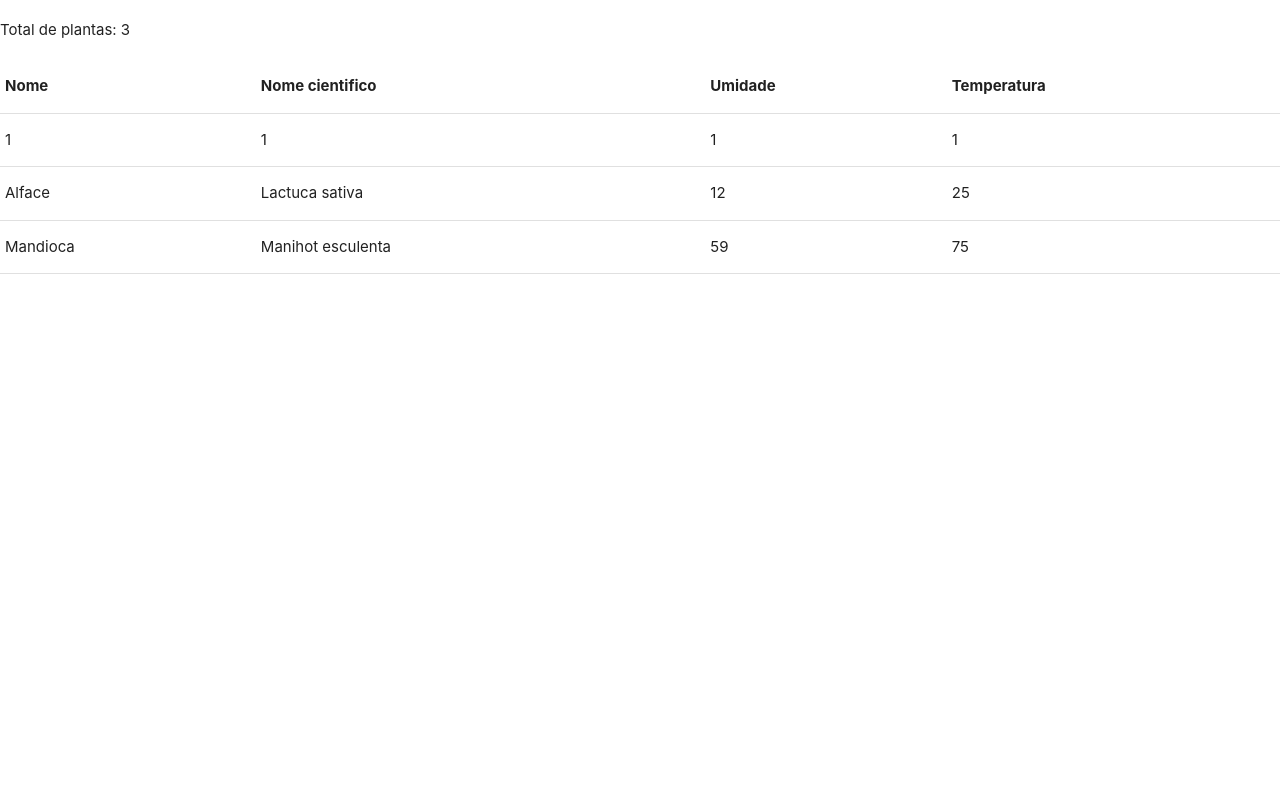
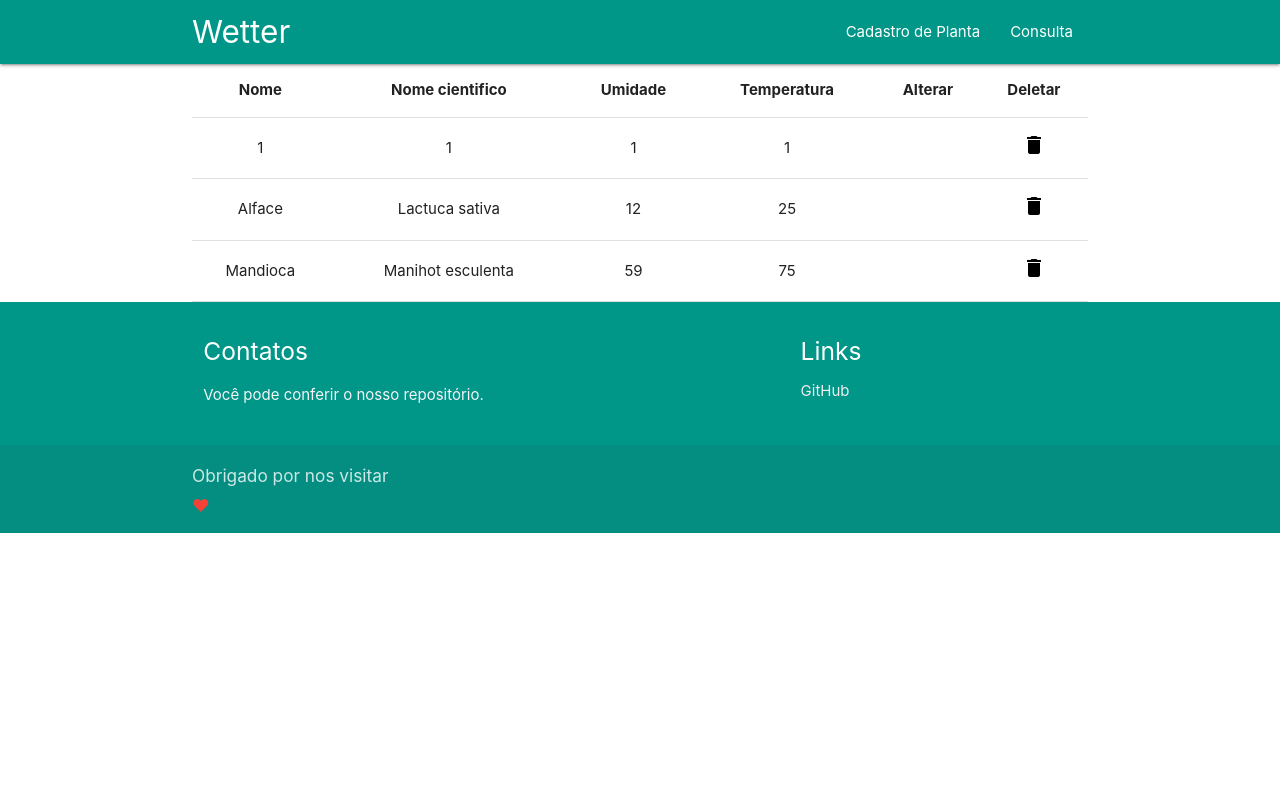
Before and after one commit to thedrops/-automatic-irrigation, a PHP site: page /consulta-planta.php in a window 1280 px wide. Run offline with PHP 8.4, Linux system fonts and the light colour scheme; data comes from the database, SQL or seed files in the repository; some libraries are stand-ins or nearby versions.

Commit message:
deletar plantas

```diff
--- a/automatic-irrigation/cadastro-planta.php
+++ b/automatic-irrigation/cadastro-planta.php
@@ -1,4 +1,6 @@
 <?php
+include('include/header.php');
+include('include/nav.php');
 
     require_once 'conexao.php';
 
@@ -42,6 +44,7 @@
 
     if($stmt->execute()){
         echo "cadastro efetuado com sucesso";
+
     }
     else{
         echo "erro no cadastro de planta";
--- a/automatic-irrigation/consulta-planta.php
+++ b/automatic-irrigation/consulta-planta.php
@@ -1,47 +1,42 @@
 <?php
+  include('include/header.php');
+  include('include/nav.php');
   require_once 'consulta-planta-sql.php';
+
 ?>
-
-<!DOCTYPE html>
-<html lang="en">
-<head>
-  <meta http-equiv="Content-Type" content="text/html; charset=UTF-8"/>
-  <meta name="viewport" content="width=device-width, initial-scale=1"/>
-  <title>Parallax Template - Materialize</title>
-
-  <!-- CSS  -->
-  <link href="https://fonts.googleapis.com/icon?family=Material+Icons" rel="stylesheet">
-  <link href="css/materialize.css" type="text/css" rel="stylesheet" media="screen,projection"/>
-  <link href="css/style.css" type="text/css" rel="stylesheet" media="screen,projection"/>
-</head>
-<body>
-      <p>Total de plantas: <?php echo $total ?></p>
-      <?php if ($total > 0): ?>
-
-      <table>
+    <!-- <p>Total de plantas: <?php echo $total ?></p>!-->
+      <?php if($total > 0): ?>
+      <div class="container">
+      <table class="center-align">
         <thead>
           <tr>
-              <th>Nome</th>
-              <th>Nome cientifico</th>
-              <th>Umidade</th>
-              <th>Temperatura</th>
+              <th class="center-align" >Nome</th>
+              <th class="center-align" >Nome cientifico</th>
+              <th class="center-align" >Umidade</th>
+              <th class="center-align" >Temperatura</th>
+              <th class="center-align" >Alterar</th>
+              <th class="center-align" >Deletar</th>
           </tr>
         </thead>
 
         <tbody>
           <?php while ($user = $stmt->fetch(PDO::FETCH_ASSOC)): ?>
           <tr>
-            <td><?php echo $user['nome_planta'] ?></td>
-            <td><?php echo $user['nome_cientifico'] ?></td>
-            <td><?php echo $user['umidade'] ?></td>
-            <td><?php echo $user['temperatura'] ?></td>
+            <td class="center-align"><?php echo $user['nome_planta'] ?></td>
+            <td class="center-align"><?php echo $user['nome_cientifico'] ?></td>
+            <td class="center-align"><?php echo $user['umidade'] ?></td>
+            <td class="center-align"><?php echo $user['temperatura'] ?></td>
+            <td class="center-align"><?php  ?></td>
+            <td class="center-align"><?php  ?><a href="excluir.php?id=<?php echo $user['id_planta'] ?>"><i class="material-icons black-text" >delete</i></a></td>
           </tr>
 
           <?php endwhile; ?>
         </tbody>
-        <?php else: ?>
-
-        <p>Nenhuma planta registrada</p>
+        <?php else:?>
+        <h3 class="center-align">Nenhuma planta registrada</h3>
 
         <?php endif; ?>
       </table>
+</div>
+<?php
+include('include/footer.php');?>
--- a/automatic-irrigation/css/style.css
+++ b/automatic-irrigation/css/style.css
@@ -5,7 +5,6 @@
  *
  * Made By MaterializeCSS.com
  */
-
 nav ul a,
 nav .brand-logo {
   color: #444;
--- a/automatic-irrigation/excluir.php
+++ b/automatic-irrigation/excluir.php
@@ -1,4 +1,7 @@
 <?php
+include('include/header.php');
+include('include/nav.php');
+
     require_once "conexao.php";
     // pega o ID da URL
     $id = isset($_GET['id']) ? $_GET['id'] : null;
@@ -21,4 +24,6 @@
         print_r($stmt->errorInfo());
     }
 
+
+include('include/footer.php');
 ?>
--- a/automatic-irrigation/include/footer.php
+++ b/automatic-irrigation/include/footer.php
@@ -1,8 +1,52 @@
-
+<footer class="page-footer teal">
+          <div class="container">
+            <div class="row">
+              <div class="col l6 s12">
+                <h5 class="white-text">Contatos</h5>
+                <p class="grey-text text-lighten-4">Você pode conferir o nosso repositório.</p>
+              </div>
+              <div class="col l4 offset-l2 s12">
+                <h5 class="white-text">Links</h5>
+                <ul>
+                  <li><a class="grey-text text-lighten-3 " href="https://github.com/thedrops/-automatic-irrigation">GitHub</a></li>
+                </ul>
+              </div>
+            </div>
+          </div>
+          <div class="footer-copyright">
+            <div class="container">
+                <h6>Obrigado por nos visitar</h6>
+                <h6 class="red-text " >♥</h6>
+            </div>
+          </div>
+        </footer>
+</body>
+</html>
   <!--  Scripts-->
   <script src="https://code.jquery.com/jquery-2.1.1.min.js"></script>
   <script src="js/materialize.js"></script>
   <script src="js/init.js"></script>
+  <script>
+      document.addEventListener('DOMContentLoaded', function() {
+    var elems = document.querySelectorAll('.sidenav');
+    var instances = M.Sidenav.init(elems, options);
+  });
 
-</body>
-</html>
+  // Or with jQuery
+
+  $(document).ready(function(){
+    $('.sidenav').sidenav();
+  });
+</script>
+
+<style>
+body {
+    display: flex;
+    min-height: 100vh;
+    flex-direction: column;
+  }
+
+  main {
+    flex: 1 0 auto;
+  }
+</style>
--- a/automatic-irrigation/include/header.php
+++ b/automatic-irrigation/include/header.php
@@ -3,7 +3,7 @@
 <head>
   <meta http-equiv="Content-Type" content="text/html; charset=UTF-8"/>
   <meta name="viewport" content="width=device-width, initial-scale=1"/>
-  <title>Parallax Template - Materialize</title>
+  <title>Wetter</title>
 
   <!-- CSS  -->
   <link href="https://fonts.googleapis.com/icon?family=Material+Icons" rel="stylesheet">
--- a/automatic-irrigation/include/nav.php
+++ b/automatic-irrigation/include/nav.php
@@ -1,10 +1,9 @@
-  <nav>
-    <div class="nav-wrapper teal">
-        <a href="#" class="brand-logo white-text" >Wetter</a>
+  <nav class="teal">
+    <div class="nav-wrapper container ">
+        <a href="index.php" class=" brand-logo white-text" >Wetter</a>
       <ul id="nav-mobile" class="right hide-on-med-and-down">
-        <li><a href="planta-form.html" class="white-text">Cadastro de Planta</a></li>
-        <li><a href="badges.html">Components</a></li>
-        <li><a href="collapsible.html">JavaScript</a></li>
+        <li><a href="planta-form.php" class="white-text">Cadastro de Planta</a></li>
+        <li><a href="consulta-planta.php" class="white-text">Consulta</a></li>
       </ul>
     </div>
   </nav>
```
Also changed, not shown: automatic-irrigation/index.php (+8 -48 lines), automatic-irrigation/planta-form.html (deleted, +0 -74 lines), automatic-irrigation/planta-form.php (added, +49 -0 lines), automatic-irrigation/background1.jpg (deleted), automatic-irrigation/background2.jpg (deleted), automatic-irrigation/background3.jpg (deleted), automatic-irrigation/css/materialize.css, automatic-irrigation/images/background1.jpg (added), automatic-irrigation/images/keppo.png (added), 1 other file.
